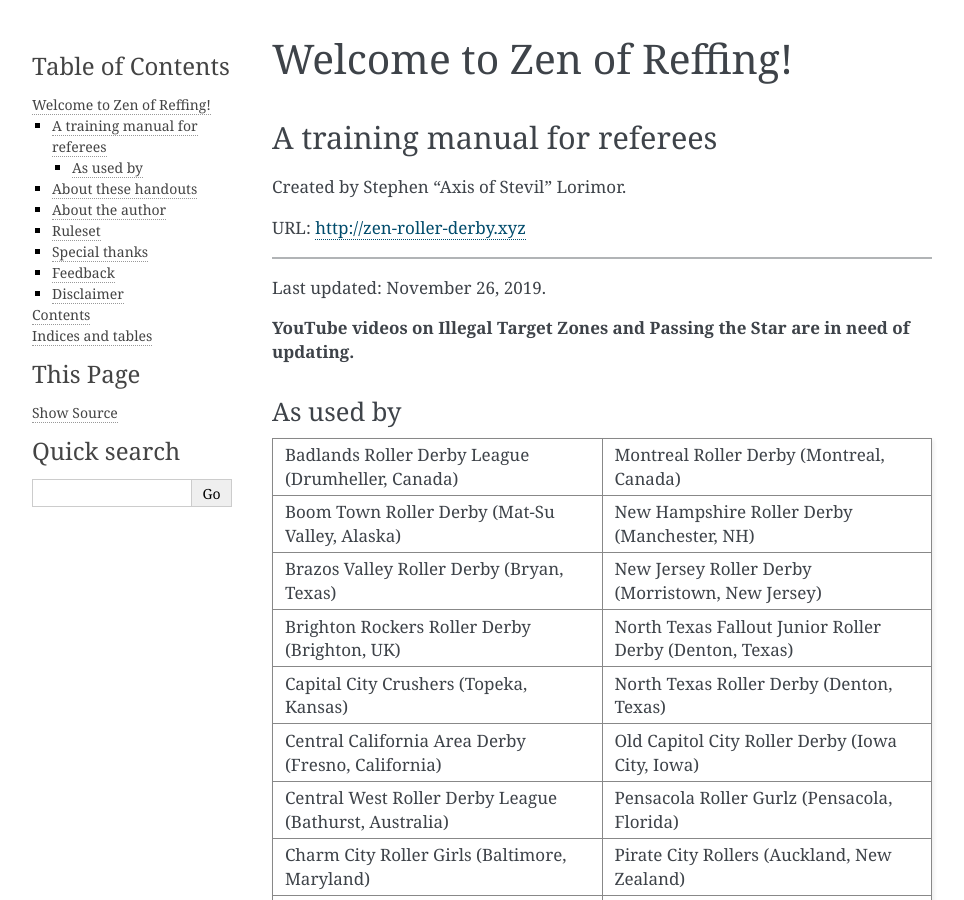
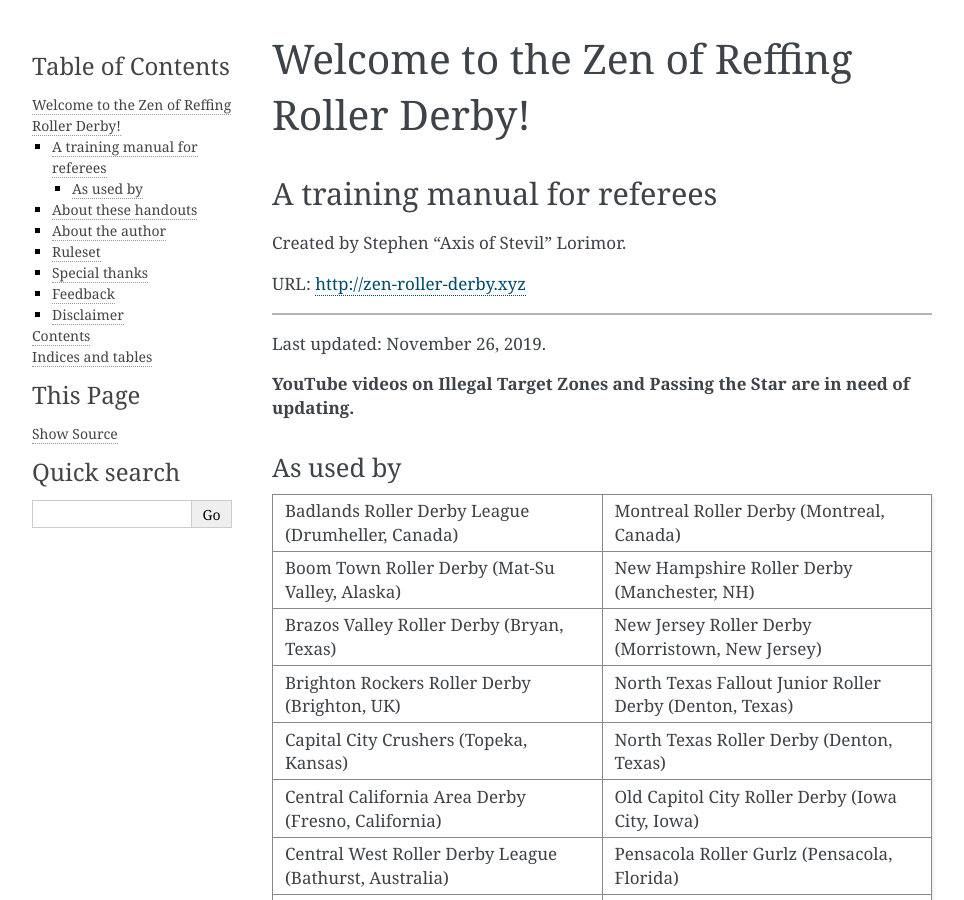
Before and after one commit to mrogaski/zenref, a Sphinx documentation site: the page built from docs/source/index.rst, in a window 1280 px wide and 900 px high. Shown: the whole window, without its empty margins (148-1112 px from the left). Built offline with Sphinx 7.4.7, drawn with Linux system fonts in a browser that asks for light colours.

Commit message:
Write out full title.

```diff
--- a/docs/source/index.rst
+++ b/docs/source/index.rst
@@ -3,8 +3,8 @@
    You can adapt this file completely to your liking, but it should at least
    contain the root `toctree` directive.
 
-Welcome to Zen of Reffing!
-==========================
+Welcome to the Zen of Reffing Roller Derby!
+===========================================
 
 
 
```
